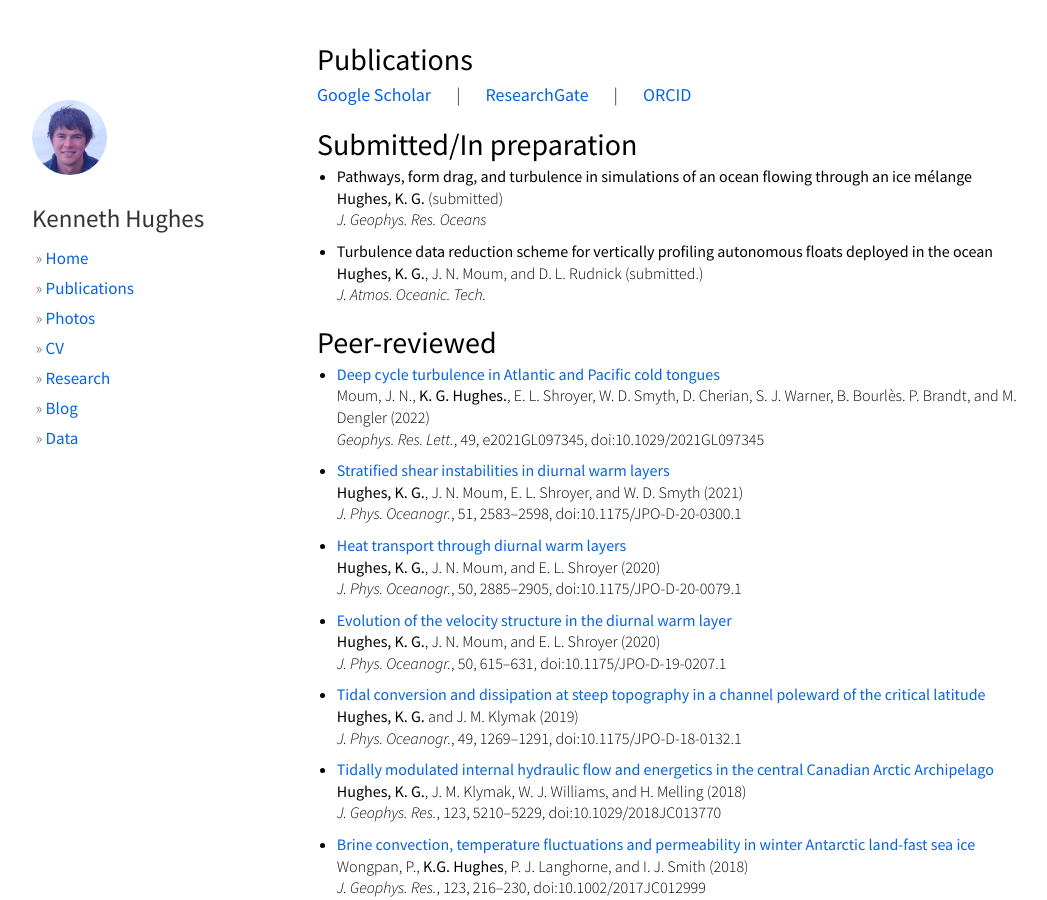
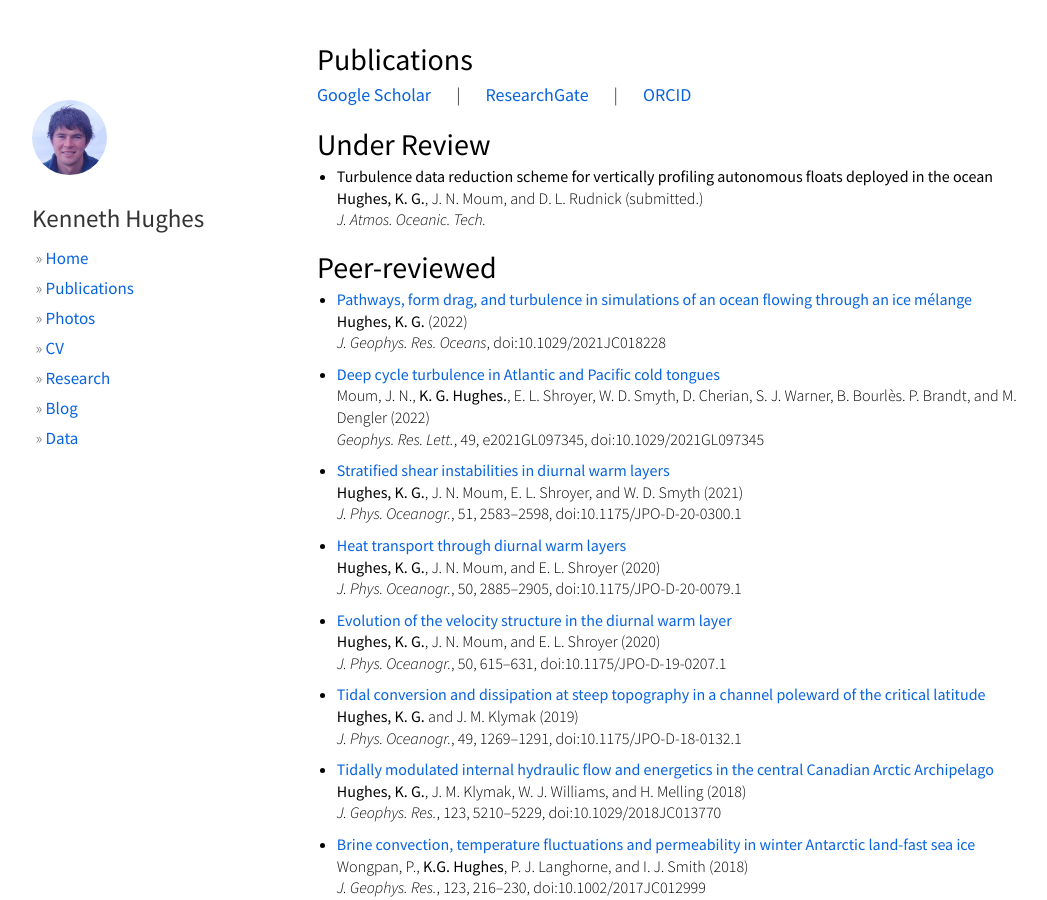
Before and after one commit to hugke729/hugke729.github.io, a Jekyll site: the page built from publications/index.md, in a window 1280 px wide and 900 px high. Shown: the whole window, without its empty margins (53-1100 px from the left). Built offline with Jekyll 4.4.1, drawn with Linux system fonts in a browser that asks for light colours; nearby versions of some CDN libraries.

Commit message:
Add melange paper

```diff
--- a/publications/index.md
+++ b/publications/index.md
@@ -9,17 +9,19 @@ css: publications
 
 [Google Scholar][gs] &nbsp; &nbsp; &nbsp; &#124; &nbsp; &nbsp; &nbsp; [ResearchGate][rg] &nbsp; &nbsp; &nbsp; &#124; &nbsp; &nbsp; &nbsp; [ORCID][oi]
 
-## Submitted/In preparation
+## Under Review
 
-* __Pathways, form drag, and turbulence in simulations of an ocean flowing through an ice mélange__
-__Hughes, K. G.__ (submitted)
-*J. Geophys. Res. Oceans*
 
 * __Turbulence data reduction scheme for vertically profiling autonomous floats deployed in the ocean__
 __Hughes, K. G.__, J. N. Moum, and D. L. Rudnick  (submitted.)
 *J. Atmos. Oceanic. Tech.*
 
 ## Peer-reviewed
+
+
+* [Pathways, form drag, and turbulence in simulations of an ocean flowing through an ice mélange][pr14]
+__Hughes, K. G.__ (2022)
+*J. Geophys. Res. Oceans*, doi:10.1029/2021JC018228
 
 * [Deep cycle turbulence in Atlantic and Pacific cold tongues][pr13]
 Moum, J. N., __K. G. Hughes.__, E. L. Shroyer, W. D. Smyth, D. Cherian, S. J. Warner, B. Bourlès. P. Brandt, and M. Dengler (2022)
```
Also changed, not shown: other parts of publications/index.md (+1 -0 lines).
